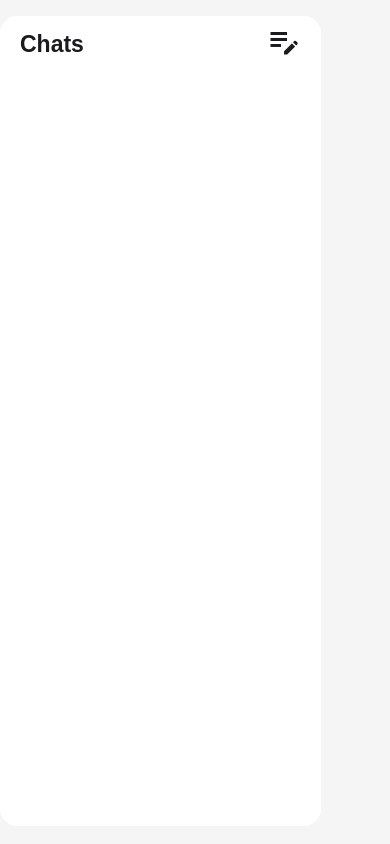
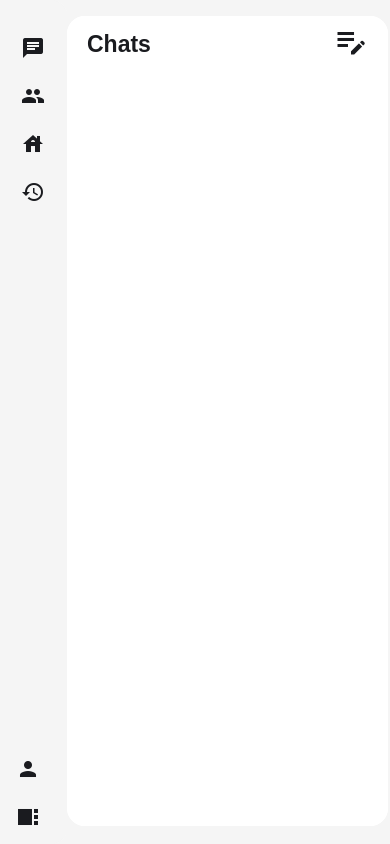
Before and after one commit to Michaellin250/messenger, an Angular app: page / in a window 390 px wide. Built offline with nearby package versions, Linux system fonts and the light colour scheme.

Commit message:
fixed toggle

```diff
--- a/src/shared.css
+++ b/src/shared.css
@@ -1,6 +1,4 @@
-.expanded {
-    width: auto;
-}
+
 
 .bottomStick {
     position:absolute;
--- a/src/side-bar/side-bar.component.css
+++ b/src/side-bar/side-bar.component.css
@@ -17,9 +17,10 @@ mat-sidenav-container {
 }
 
 mat-sidenav {
+    width:auto;
     padding-top: 3.5rem;
     background-color:   #F5F5F5;
-    @media screen and (min-width: 600px) {
+    @media screen and (min-width: 200px) {
       padding-top: 1rem;
       background-color: #F5F5F5;
     }
@@ -48,11 +49,8 @@ mat-sidenav-content{
 .side-by-side{
    display:inline-block;
    align-items: center;
-   /* border-width: 2px;
-   border-color: red;
-   border-style: dashed; */
 }
 
-.expanded {
-    width: auto;
+.expanded{
+    width:fit-content;
 }
--- a/src/side-bar/side-bar.component.html
+++ b/src/side-bar/side-bar.component.html
@@ -1,22 +1,21 @@
-<mat-sidenav-container>
-  <mat-sidenav [class.expanded]="!isCollapsed" [mode]="isMobile ? 'over' : 'side'" [opened]="isMobile ? 'false' : 'true'">
+<mat-sidenav-container autosize>
+  <mat-sidenav [style.width]="width" [mode]="'side'" [opened]="'true'">
     <mat-nav-list>
 
       <a mat-list-item>
         <mat-icon aria-hidden="false" class="alignedCenter">chat</mat-icon>
 
-        @if(isCollapsed){
+        @if(isOpened){
 
-          <div class="side-by-side">Chats</div>
+          Chats
         }
       </a>
 
       <a mat-list-item>
         <mat-icon aria-hidden="false" class="alignedCenter">people</mat-icon>
 
-        @if(isCollapsed){
-
-          <div class="side-by-side">People</div>
+        @if(isOpened){
+          People
         }
       </a>
 
@@ -24,16 +23,16 @@
 
         <mat-icon aria-hidden="false" class="alignedCenter">house</mat-icon>
 
-        @if(isCollapsed){
-          <div class="side-by-side">House</div>
+        @if(isOpened){
+          House
         }
       </a>
 
       <a mat-list-item>
         <mat-icon aria-hidden="false" class="alignedCenter">restore from trash</mat-icon>
 
-        @if(isCollapsed){
-          <div class="side-by-side">Archive</div>
+        @if(isOpened){
+          Archive
         }
       </a>
 
--- a/src/side-bar/side-bar.component.ts
+++ b/src/side-bar/side-bar.component.ts
@@ -19,12 +19,12 @@ import { ChatComponent } from "../app/chat/chat.component";
 export class SideBarComponent {
 
   title = 'material-responsive-sidenav';
+  width?:string;
   @ViewChild(MatSidenav)
   public sidenav!: MatSidenav;
-  isMobile= true;
-  isCollapsed = false;
+  isOpened = false;
 
-  events: string[] = [];
+
   placeIconBottom:string = '';
 
 
@@ -43,26 +43,17 @@ export class SideBarComponent {
   }
 
   ngOnInit(){
-    this.observer.observe(['(max-width: 800px)']).subscribe((screenSize) => {
-      if(screenSize.matches){
-        this.isMobile = true;
-      } else {
-        this.isMobile = false;
-      }
-    });
+
   }
 
   toggleMenu() {
-    if(this.isMobile){
-      this.sidenav.toggle();
-      this.isCollapsed = false; // On mobile, the menu can never be collapsed
-    } else {
 
-        this.sidenav.open();
-
-      // On desktop/tablet, the menu can never be fully closed
-      this.isCollapsed = !this.isCollapsed;
+    if(this.isOpened){
+      this.width = "fit-content";
+    } else{
+      this.width = "150px";
     }
-  }
+      this.isOpened = !this.isOpened;
+    }
 
 }
```
